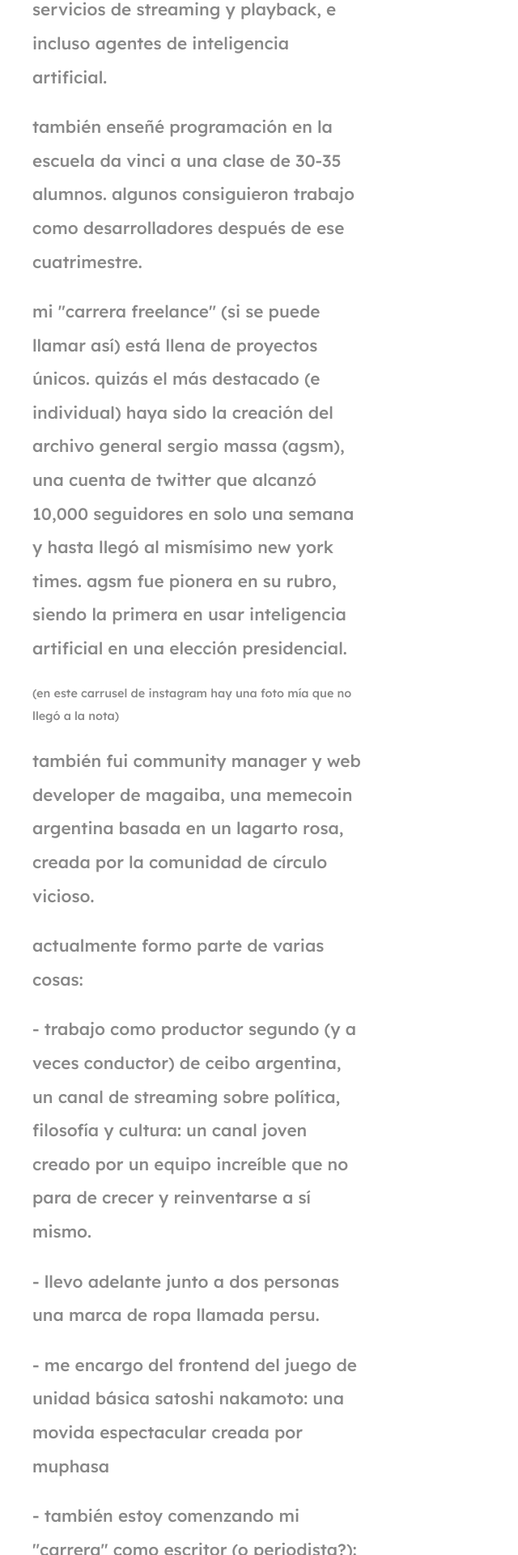
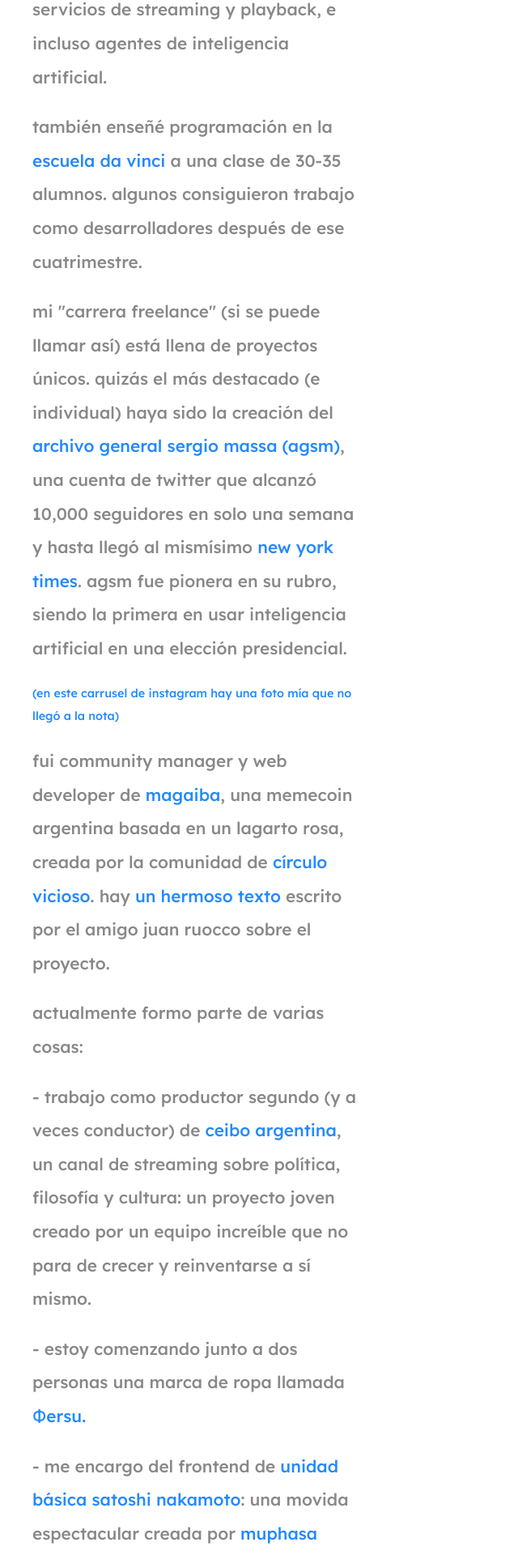
Before and after one commit to giancarlobrusca/personalwebsite, a Next.js app: page / in a window 1280 px wide. Shown: the part 627-2547 px from the top of the page at 81% size, without its empty margins (0-640 px from the left). Built offline with nearby package versions, Linux system fonts and the light colour scheme.

Commit message:
add links

```diff
--- a/src/app/globals.css
+++ b/src/app/globals.css
@@ -31,6 +31,6 @@
 }
 
 a {
-  color: inherit;
+  color: rgb(34, 137, 255);
   text-decoration: none;
 }
--- a/src/app/page.js
+++ b/src/app/page.js
@@ -1,11 +1,16 @@
 "use client";
 
-import { useState } from "react";
+import { useEffect, useState } from "react";
 
 import { useMediaQuery } from "../hooks/useMediaQuery";
 
 export default function Home() {
-  const isMobile = useMediaQuery("(max-width: 750px)");
+  const matches = useMediaQuery("(max-width: 750px)");
+  const [isMobile, setIsMobile] = useState(false);
+
+  useEffect(() => {
+    setIsMobile(matches);
+  }, [matches]);
 
   return (
     <>
@@ -28,56 +33,143 @@
         ></img>
         <h1>hola soy giancarlo.</h1>
         <p>
-          soy un ser humano <i>curioso</i>.
+          me gusta hacer <i>cosas</i>.
         </p>
         <p>
           mi carrera profesional siempre estuvo ligada al software. comencé como
-          diseñador ux y luego aprendí a programar frontend. desde entonces, mi
-          camino ha ido evolucionado constantemente, llevándome a trabajar en
+          diseñador ux y después aprendí a programar frontend. desde entonces,
+          mi camino fue evolucionado constantemente, llegando a trabajar en
           diversas empresas y proyectos: ecommerce, mapas, estudios creativos,
           servicios de streaming y playback, e incluso agentes de inteligencia
           artificial.
         </p>
         <p>
-          también enseñé programación en la escuela da vinci a una clase de
-          30-35 alumnos. algunos consiguieron trabajo como desarrolladores
-          después de ese cuatrimestre.
+          también enseñé programación en la{" "}
+          <a
+            href="https://davinci.edu.ar/"
+            target="_blank"
+            rel="noopener noreferrer"
+          >
+            escuela da vinci
+          </a>{" "}
+          a una clase de 30-35 alumnos. algunos consiguieron trabajo como
+          desarrolladores después de ese cuatrimestre.
         </p>
         <p>
           mi "carrera freelance" (si se puede llamar así) está llena de
           proyectos únicos. quizás el más destacado (e individual) haya sido la
-          creación del archivo general sergio massa (agsm), una cuenta de
-          twitter que alcanzó 10,000 seguidores en solo una semana y hasta llegó
-          al mismísimo new york times. agsm fue pionera en su rubro, siendo la
-          primera en usar inteligencia artificial en una elección presidencial.
+          creación del{" "}
+          <a
+            href="https://www.bigbangnews.com/politica/archivo-massa-secretos-cuenta-creada-imagenes-ia-n86627"
+            target="_blank"
+            rel="noopener noreferrer"
+          >
+            archivo general sergio massa (agsm)
+          </a>
+          , una cuenta de twitter que alcanzó 10,000 seguidores en solo una
+          semana y hasta llegó al mismísimo{" "}
+          <a
+            href="https://www.nytimes.com/2023/11/15/world/americas/argentina-election-ai-milei-massa.html"
+            target="_blank"
+            rel="noopener noreferrer"
+          >
+            new york times
+          </a>
+          . agsm fue pionera en su rubro, siendo la primera en usar inteligencia
+          artificial en una elección presidencial.
         </p>
         <p style={{ fontSize: "0.9rem" }}>
-          (en este carrusel de instagram hay una foto mía que no llegó a la
-          nota)
+          <a
+            href="https://www.instagram.com/p/Czu205buMXm/?img_index=3&igsh=MW54MWJuaHQzbm01NA=="
+            target="_blank"
+            rel="noopener noreferrer"
+          >
+            (en este carrusel de instagram hay una foto mía que no llegó a la
+            nota)
+          </a>
         </p>
         <p>
-          también fui community manager y web developer de magaiba, una memecoin
-          argentina basada en un lagarto rosa, creada por la comunidad de
-          círculo vicioso.
+          fui community manager y web developer de{" "}
+          <a
+            href="https://www.magaiba.xyz/"
+            target="_blank"
+            rel="noopener noreferrer"
+          >
+            magaiba
+          </a>
+          , una memecoin argentina basada en un lagarto rosa, creada por la
+          comunidad de{" "}
+          <a
+            href="https://x.com/circulovicioso8"
+            target="_blank"
+            rel="noopener noreferrer"
+          >
+            círculo vicioso
+          </a>
+          . hay
+          <a
+            href="https://www.cuatroveintiuno.com/magaiba-memecoin-argentina/"
+            target="_blank"
+            rel="noopener noreferrer"
+          >
+            {" "}
+            un hermoso texto
+          </a>{" "}
+          escrito por el amigo juan ruocco sobre el proyecto.
         </p>
         <p>actualmente formo parte de varias cosas:</p>
         <p>
-          - trabajo como productor segundo (y a veces conductor) de ceibo
-          argentina, un canal de streaming sobre política, filosofía y cultura:
-          un canal joven creado por un equipo increíble que no para de crecer y
+          - trabajo como productor segundo (y a veces conductor) de{" "}
+          <a
+            href="https://www.youtube.com/@ceiboargentina"
+            target="_blank"
+            rel="noopener noreferrer"
+          >
+            ceibo argentina
+          </a>
+          , un canal de streaming sobre política, filosofía y cultura: un
+          proyecto joven creado por un equipo increíble que no para de crecer y
           reinventarse a sí mismo.
         </p>
         <p>
-          - llevo adelante junto a dos personas una marca de ropa llamada persu.
+          - estoy comenzando junto a dos personas una marca de ropa llamada{" "}
+          <a
+            href="https://www.instagram.com/persu.arg/"
+            target="_blank"
+            rel="noopener noreferrer"
+          >
+            Фersu.
+          </a>
         </p>
         <p>
-          - me encargo del frontend del juego de unidad básica satoshi nakamoto:
-          una movida espectacular creada por muphasa
+          - me encargo del frontend de{" "}
+          <a
+            href="https://x.com/UnidadNakamoto"
+            target="_blank"
+            rel="noopener noreferrer"
+          >
+            unidad básica satoshi nakamoto
+          </a>
+          : una movida espectacular creada por{" "}
+          <a
+            href="https://x.com/muphasamc"
+            target="_blank"
+            rel="noopener noreferrer"
+          >
+            muphasa
+          </a>
         </p>
         <p>
           - también estoy comenzando mi "carrera" como escritor (o periodista?):
-          recientemente publiqué un artículo en cuatroveintiuno (421),
-          posiblemente el medio más interesante de argentina en este momento,
+          recientemente publiqué{" "}
+          <a
+            href="https://www.cuatroveintiuno.com/remilia-milady-charlotte-fang-nueva-internet/"
+            target="_blank"
+            rel="noopener noreferrer"
+          >
+            un artículo en cuatroveintiuno (421)
+          </a>
+          , posiblemente el medio más interesante de argentina en este momento,
           liderado por tres cracks.
         </p>
         <p>
```
